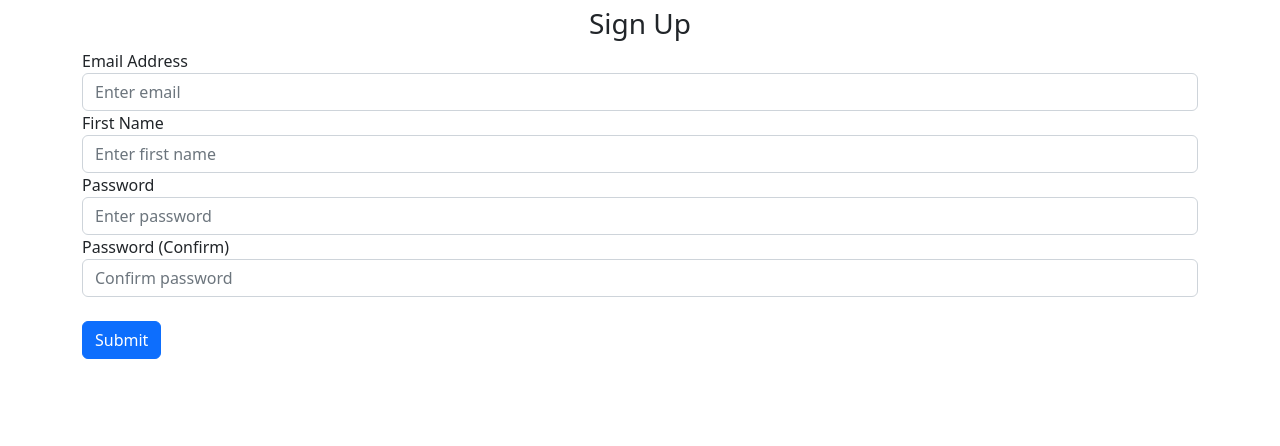
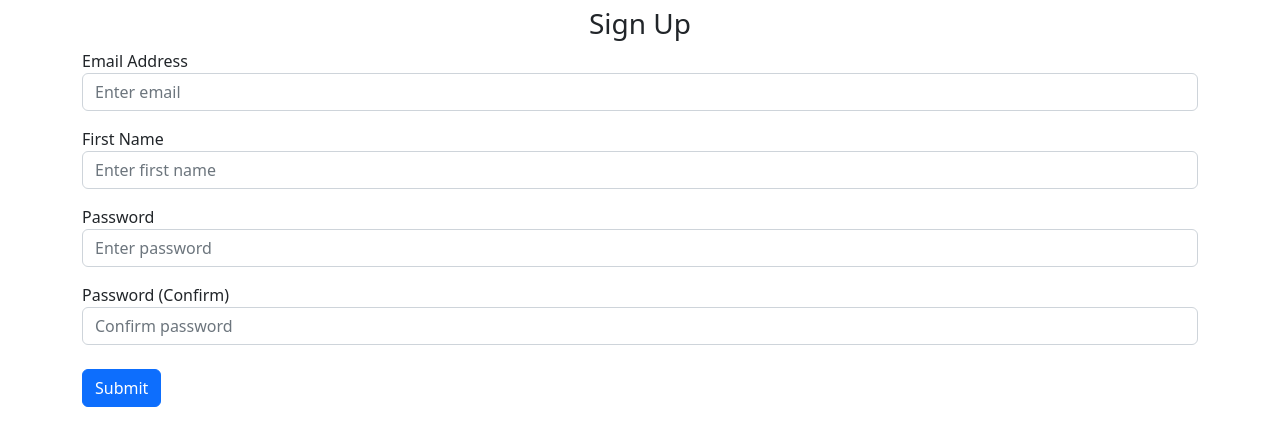
Before and after one commit to probstlukas/viscon_hackathon_2022, a Flask app: page /sign-up in a window 1280 px wide. Shown: the part 73-519 px from the top of the page. Run offline with Flask 2, Linux system fonts and the light colour scheme; some libraries are stand-ins or nearby versions.

Commit message:
Increase vertical spacing on Login and Sign Up

```diff
--- a/website/templates/login.html
+++ b/website/templates/login.html
@@ -2,7 +2,7 @@
     %}
     <form method="POST">
       <h3 align="center" style="margin-top: 7px;">Login</h3>
-      <div class="form-group">
+      <div class="form-group pb-3">
         <label for="email">Email Address</label>
         <input
           type="email"
@@ -12,7 +12,7 @@
           placeholder="Enter email"
         />
       </div>
-      <div class="form-group">
+      <div class="form-group pb-4">
         <label for="password">Password</label>
         <input
           type="password"
@@ -22,7 +22,6 @@
           placeholder="Enter password"
         />
       </div>
-      <br />
       <button type="submit" class="btn btn-primary">Login</button>
     </form>
     {% endblock %}
--- a/website/templates/sign_up.html
+++ b/website/templates/sign_up.html
@@ -2,7 +2,7 @@
 content %}
 <form method="POST">
   <h3 align="center" style="margin-top: 7px;">Sign Up</h3>
-  <div class="form-group">
+  <div class="form-group pb-3">
     <label for="email">Email Address</label>
     <input
       type="email"
@@ -12,7 +12,7 @@ content %}
       placeholder="Enter email"
     />
   </div>
-  <div class="form-group">
+  <div class="form-group pb-3">
     <label for="firstName">First Name</label>
     <input
       type="text"
@@ -22,7 +22,7 @@ content %}
       placeholder="Enter first name"
     />
   </div>
-  <div class="form-group">
+  <div class="form-group pb-3">
     <label for="password1">Password</label>
     <input
       type="password"
@@ -32,7 +32,7 @@ content %}
       placeholder="Enter password"
     />
   </div>
-  <div class="form-group">
+  <div class="form-group pb-4">
     <label for="password2">Password (Confirm)</label>
     <input
       type="password"
@@ -42,7 +42,6 @@ content %}
       placeholder="Confirm password"
     />
   </div>
-  <br />
   <button type="submit" class="btn btn-primary">Submit</button>
 </form>
 {% endblock %}
```
